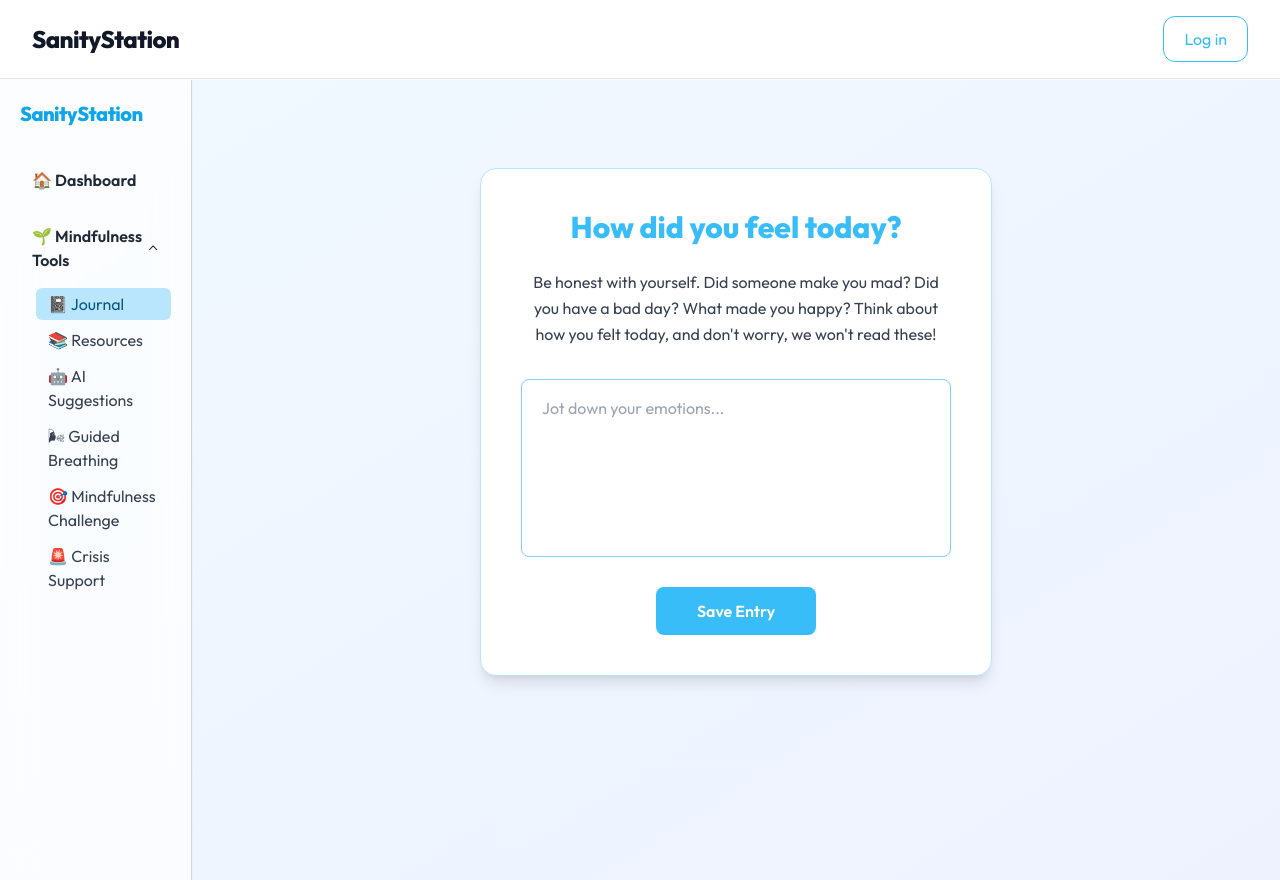
After one commit to anshkamkhalia/ansh-and-neil-projects, a Flask app: page /dashboard/journal in a window 1280 px wide, after a click on "🌱 Mindfulness Tools". The commit adds this page. Run offline with Flask 3, Linux system fonts and the light colour scheme; some libraries are stand-ins or nearby versions.

Commit message:
Add files via upload

```diff
--- a/SanityStation/app.py
+++ b/SanityStation/app.py
@@ -14,6 +14,7 @@ def home():
 @app.route("/login", methods=["GET", "POST"])
 def authentication_page():
     global user_data # Setting global for use all around the program
+    global user_logged_in # For global use
     user_data = None # To keep track of the current user data
     invalid_cred = False
 
@@ -24,7 +25,7 @@ def authentication_page():
 
         # Handle signup
         if action == "signup":
-
+            # If the user exists
             new_user_data = {
                 "email": email,
                 "password": password,
@@ -44,7 +45,7 @@ def authentication_page():
 
             user_data = new_user_data # Easier naming conventions
 
-            return redirect(url_for('authentication_page')) # Change to dashboard later
+            return redirect(url_for('dashboard'))
 
         # Handle login
         elif action == "login":
@@ -71,10 +72,64 @@ def authentication_page():
                 user_data = None
 
             if user_logged_in:
-                return redirect(url_for("home")) # Take user to homepage
+                return redirect(url_for("dashboard"))
             else: pass
 
     return render_template("auth.html", error="Invalid credentials" if invalid_cred else None)
+
+@app.route("/check-auth")
+def get_variable():
+    return jsonify(value=user_logged_in)
+
+# ------------------------------------------- DASHBOARD ROUTING -------------------------------------------
+
+@app.route("/dashboard/")
+@app.route("/dashboard/<tab>")
+def dashboard(tab=None):
+
+    if not user_data:
+        return redirect(url_for('authentication_page'))
+
+    valid_tabs = {
+        None: 'main',
+        'journal': 'journal',
+        'resources': 'resources',
+        'ai': 'ai',
+        'guided_breathing': 'guided_breathing',
+        'mindfulness_challenge' : 'mindfulness_challenge',
+        'crisis_support': 'crisis_support'
+    }
+
+    if tab not in valid_tabs:
+        return redirect(url_for('dashboard'))
+
+    return render_template('dashboard.html', tab=valid_tabs[tab])
+
+# ------------------------------------------- JOURNAL ENTRY -------------------------------------------
+
+@app.route("/dashboard/journal", methods=["GET", "POST"])
+def journal():
+    if request.method == "POST":
+        entry = request.form.get("entry")
+        entry_dict = {user_data["email"]: entry}
+
+        # Load existing entries
+        try:
+            with open('entries.json', 'r') as f:
+                entries = json.load(f)
+        except (FileNotFoundError, json.JSONDecodeError):
+            entries = []
+
+        # Add new entry
+        entries.append(entry_dict)
+
+        # Save back to file
+        with open('entries.json', 'w') as f:
+            json.dump(entries, f, indent=4)
+
+        return redirect(url_for('dashboard', tab='journal'))
+
+    return render_template('dashboard.html', tab="journal")
 
 
 # ------------------------------------------- RUN -------------------------------------------
--- a/SanityStation/templates/auth.html
+++ b/SanityStation/templates/auth.html
@@ -6,9 +6,6 @@ body_class %}auth-body{% endblock %} {% block content %}
   <div class="auth-container">
     <div class="auth-box">
       <form method="POST" action="/login">
-        <div class="brand-title">SanityStation</div>
-        <hr class="rule" />
-
         <input
           class="auth-input"
           type="email"
--- /dev/null
+++ b/SanityStation/templates/dashboard.html
@@ -0,0 +1,104 @@
+{% extends "layout.html" %} {% block title %}Dashboard{% endblock %} {% block
+content %}
+<div
+  class="flex flex-row min-h-screen bg-gradient-to-br from-sky-50 to-indigo-50"
+>
+  <!-- Sidebar -->
+  <aside
+    class="w-[220px] border-r border-gray-300 bg-white/70 backdrop-blur-lg flex flex-col p-5 gap-4 shadow-sm"
+  >
+    <h2 class="text-xl font-extrabold text-sky-500 tracking-tight mb-4">
+      SanityStation
+    </h2>
+
+    <!-- Main Dashboard -->
+    <a
+      href="/dashboard/"
+      class="px-3 py-2 rounded-lg font-semibold hover:bg-sky-100 transition
+      {{ 'bg-sky-200 text-sky-800' if tab == 'main' else 'text-gray-800' }}"
+    >
+      🏠 Dashboard
+    </a>
+
+    <!-- Mindfulness & Tools -->
+    <details class="group">
+      <summary
+        class="flex items-center justify-between px-3 py-2 rounded-lg font-semibold text-gray-800 hover:bg-sky-100 cursor-pointer transition"
+      >
+        🌱 Mindfulness Tools
+        <svg
+          class="w-4 h-4 transform transition-transform duration-300 group-open:rotate-180"
+          fill="none"
+          stroke="currentColor"
+          stroke-width="2"
+          viewBox="0 0 24 24"
+        >
+          <path
+            stroke-linecap="round"
+            stroke-linejoin="round"
+            d="M19 9l-7 7-7-7"
+          />
+        </svg>
+      </summary>
+      <div class="ml-4 mt-2 flex flex-col gap-1">
+        <a
+          href="/dashboard/journal"
+          class="px-3 py-1 rounded-md hover:bg-sky-50
+          {{ 'bg-sky-200 text-sky-800' if tab == 'journal' else 'text-gray-700' }}"
+        >
+          📓 Journal
+        </a>
+        <a
+          href="/dashboard/resources"
+          class="px-3 py-1 rounded-md hover:bg-sky-50
+          {{ 'bg-sky-200 text-sky-800' if tab == 'resources' else 'text-gray-700' }}"
+        >
+          📚 Resources
+        </a>
+        <a
+          href="/dashboard/ai"
+          class="px-3 py-1 rounded-md hover:bg-sky-50
+          {{ 'bg-sky-200 text-sky-800' if tab == 'ai' else 'text-gray-700' }}"
+        >
+          🤖 AI Suggestions
+        </a>
+        <a
+          href="/dashboard/guided_breathing"
+          class="px-3 py-1 rounded-md hover:bg-sky-50
+          {{ 'bg-sky-200 text-sky-800' if tab == 'guided_breathing' else 'text-gray-700' }}"
+        >
+          🌬 Guided Breathing
+        </a>
+        <a
+          href="/dashboard/mindfulness_challenge"
+          class="px-3 py-1 rounded-md hover:bg-sky-50
+          {{ 'bg-sky-200 text-sky-800' if tab == 'mindfulness_challenge' else 'text-gray-700' }}"
+        >
+          🎯 Mindfulness Challenge
+        </a>
+        <a
+          href="/dashboard/crisis_support"
+          class="px-3 py-1 rounded-md hover:bg-sky-50
+          {{ 'bg-sky-200 text-sky-800' if tab == 'crisis_support' else 'text-gray-700' }}"
+        >
+          🚨 Crisis Support
+        </a>
+      </div>
+    </details>
+
+    <!-- Settings -->
+    <!-- <a
+      href="/dashboard/settings"
+      class="px-3 py-2 rounded-lg font-semibold hover:bg-sky-100 transition
+      {{ 'bg-sky-200 text-sky-800' if tab == 'settings' else 'text-gray-800' }}"
+    >
+      ⚙️ Settings
+    </a> -->
+  </aside>
+
+  <!-- Main Content -->
+  <main class="flex flex-col w-full p-6">
+    {% include 'dashboard_views/' + tab + '.html' %}
+  </main>
+</div>
+{% endblock %}
--- /dev/null
+++ b/SanityStation/templates/dashboard_views/journal.html
@@ -0,0 +1,26 @@
+<div
+  class="max-w-lg mx-auto mt-16 p-10 bg-white rounded-2xl shadow-lg border border-sky-200"
+>
+  <h1 class="text-3xl font-bold text-sky-400 mb-6 text-center">
+    How did you feel today?
+  </h1>
+  <h2 class="text-gray-700 text-base mb-8 text-center leading-relaxed">
+    Be honest with yourself. Did someone make you mad? Did you have a bad day?
+    What made you happy? Think about how you felt today, and don't worry, we
+    won't read these!
+  </h2>
+  <form action="{{ url_for('journal') }}" method="post" class="space-y-6">
+    <textarea
+      name="entry"
+      rows="6"
+      placeholder="Jot down your emotions..."
+      class="w-full px-5 py-4 border border-sky-300 rounded-lg focus:outline-none focus:ring-2 focus:ring-sky-400 focus:border-transparent transition resize-none"
+    ></textarea>
+    <button
+      type="submit"
+      class="bg-sky-400 text-white font-semibold py-3 px-8 rounded-lg hover:bg-sky-500 transition block mx-auto w-40 text-center"
+    >
+      Save Entry
+    </button>
+  </form>
+</div>
--- a/SanityStation/templates/layout.html
+++ b/SanityStation/templates/layout.html
@@ -86,13 +86,6 @@
           box-shadow: 0 15px 35px rgba(56, 189, 248, 0.35);
         }
 
-        .brand-title {
-          @apply text-2xl font-bold text-sky-400;
-        }
-        .rule {
-          @apply h-[2px] my-4 w-full bg-gradient-to-r from-transparent via-sky-400 to-transparent;
-        }
-
         /* Inputs */
         .auth-input {
           @apply w-full text-base rounded-xl bg-white outline-none border-2 border-sky-200 p-3 my-2 transition-all duration-200;
@@ -137,6 +130,16 @@
         .ss-navbar {
           @apply fixed top-0 left-0 w-screen bg-white border-b border-gray-200 z-50 px-8 py-4 flex items-center justify-between;
         }
+
+        /* Features */
+
+        .features {
+          @apply grid grid-cols-3 gap-7 w-screen h-full p-10 place-items-center;
+        }
+
+        .features div {
+          @apply bg-white h-full rounded-xl w-[200px] shadow-md;
+        }
       }
     </style>
   </head>
--- a/SanityStation/templates/navbar.html
+++ b/SanityStation/templates/navbar.html
@@ -6,6 +6,14 @@
   </a>
   <div class="flex gap-4">
     <a href="/login" class="btn btn-outline">Log in</a>
-    <a href="/signup" class="btn btn-solid">Sign up</a>
+    <!-- <a href="/signup" class="btn btn-solid">Sign up</a> -->
   </div>
+
+  <script>
+fetch("/get-variable")
+  .then(response => response.json())
+  .then(data => {
+    console.log("Value from Python:", data.value);
+  });
+</script>
 </nav>
```
Also changed, not shown: SanityStation/data.json (+8 -0 lines), SanityStation/entries.json (added, +8 -0 lines), SanityStation/templates/index.html (+73 -0 lines), SanityStation/static/main.css (line endings or trailing spaces), SanityStation/templates/dashboard_views/main.html (added).
